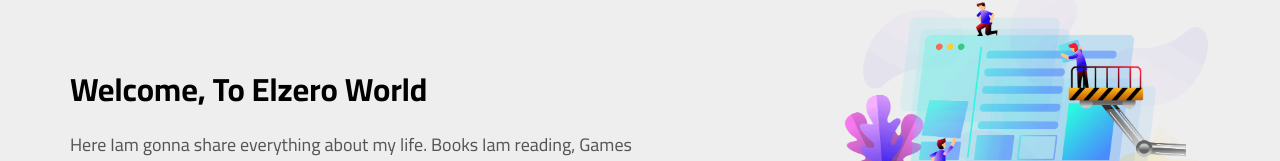
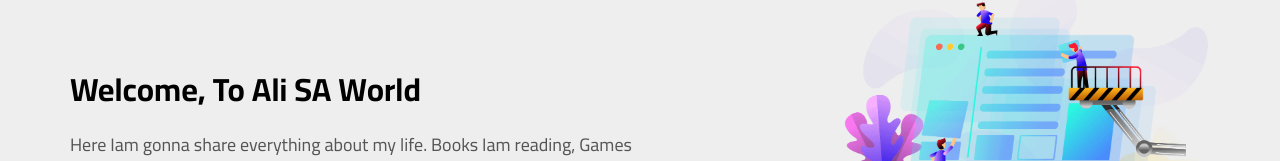
Before and after one commit to ali-sayyar/project-3, a plain HTML site: page index.html in a window 1280 px wide. Shown: the part 235-396 px from the top of the page. Drawn offline with Linux system fonts and the light colour scheme.

Commit message:
index.html

```diff
--- a/index.html
+++ b/index.html
@@ -76,7 +76,7 @@
     <div class="landing">
         <div class="cont">
             <div class="text">
-                <h1>Welcome, To Elzero World</h1>
+                <h1>Welcome, To Ali SA World</h1>
                 <p>Here Iam gonna share everything about my life. Books Iam reading, Games Iam Playing, Stories and
                     Events</p>
             </div>
```
